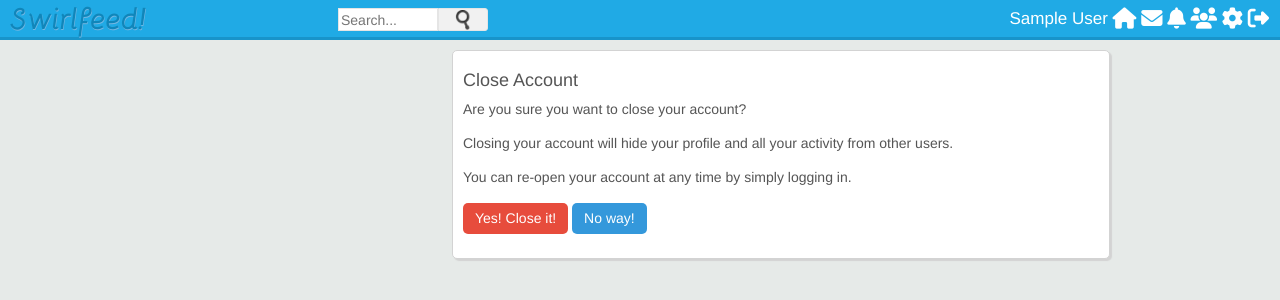
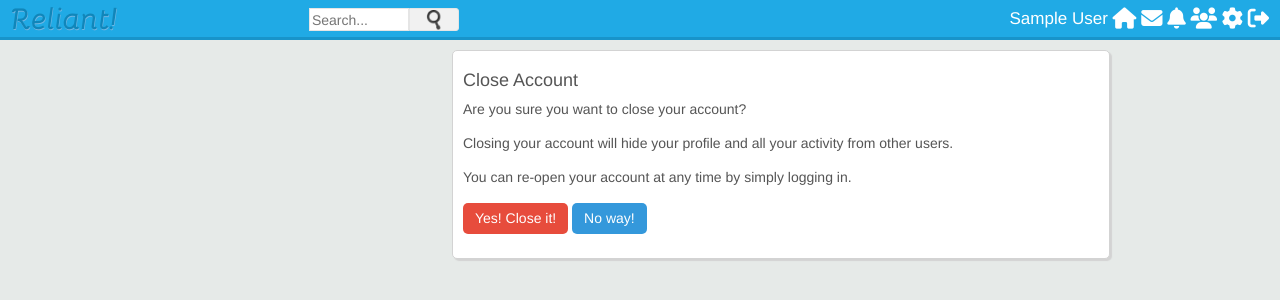
Before and after one commit to vdtqn/fakebook-1, a PHP site: page /close_account.php in a window 1280 px wide. Shown: the top 300 px of the page. Run offline with PHP 8.4, Linux system fonts and the light colour scheme; the visitor is signed in with stand-in values (Sample User, id 1); data that the repository does not hold is empty; some libraries are stand-ins or nearby versions.

Commit message:
Update page's name

```diff
--- a/includes/header.php
+++ b/includes/header.php
@@ -18,7 +18,7 @@ else {
 ?>
 <html>
 <head>
-	<title>Welcome to Swirlfeed</title>
+	<title>Welcome to Reliant</title>
 
 	<!-- Javascript -->
 
@@ -42,7 +42,7 @@ else {
 	<div class="top_bar">
 
 		<div class="logo">
-			<a href="index.php">Swirlfeed!</a>
+			<a href="index.php">Reliant!</a>
 		</div>
 
 
```
